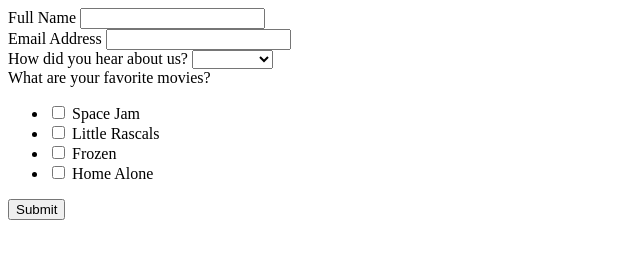
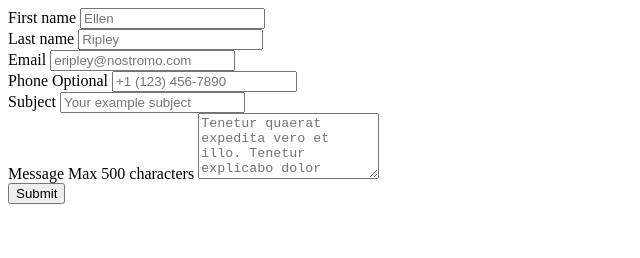
Before and after one commit to firatokay/testwebform, a plain HTML site: page public/index.html in a window 1280 px wide. Shown: the whole page, without its empty margins (0-640 px from the left). Drawn offline with Linux system fonts and the light colour scheme.

Commit message:
Update index.html

```diff
--- a/public/index.html
+++ b/public/index.html
@@ -5,57 +5,49 @@
     <meta name="viewport" content="width=device-width,initial-scale=1" />
   </head>
   <body>
-    <form method="POST" action="/api/submit">
-      <div class="input">
-        <label for="name">Full Name</label>
-        <input id="name" name="name" type="text" />
-      </div>
+<form action="https://workers-airtable-form.signalnerve.workers.dev/submit" method="POST">
+  <div>
+    <label for="first_name">First name</label>
+    <input type="text" name="first_name" id="first_name" autocomplete="given-name" placeholder="Ellen" required />
+  </div>
 
-      <div class="input">
-        <label for="email">Email Address</label>
-        <input id="email" name="email" type="email" />
-      </div>
+  <div>
+    <label for="last_name">Last name</label>
+    <input type="text" name="last_name" id="last_name" autocomplete="family-name" placeholder="Ripley" required />
+  </div>
 
-      <div class="input">
-        <label for="referers">How did you hear about us?</label>
-        <select id="referers" name="referers">
-          <option hidden disabled selected value></option>
-          <option value="Facebook">Facebook</option>
-          <option value="Twitter">Twitter</option>
-          <option value="Google">Google</option>
-          <option value="Bing">Bing</option>
-          <option value="Friends">Friends</option>
-        </select>
-      </div>
+  <div>
+    <label for="email">Email</label>
+      <input id="email" name="email" type="email" autocomplete="email" placeholder="eripley@nostromo.com" required />
+    </div>
+  </div>
 
-      <div class="checklist">
-        <label>What are your favorite movies?</label>
-        <ul>
-          <li>
-            <input id="m1" type="checkbox" name="movies" value="Space Jam" />
-            <label for="m1">Space Jam</label>
-          </li>
-          <li>
-            <input
-              id="m2"
-              type="checkbox"
-              name="movies"
-              value="Little Rascals"
-            />
-            <label for="m2">Little Rascals</label>
-          </li>
-          <li>
-            <input id="m3" type="checkbox" name="movies" value="Frozen" />
-            <label for="m3">Frozen</label>
-          </li>
-          <li>
-            <input id="m4" type="checkbox" name="movies" value="Home Alone" />
-            <label for="m4">Home Alone</label>
-          </li>
-        </ul>
-      </div>
+  <div>
+    <label for="phone">
+      Phone
+      <span>Optional</span>
+    </label>
+    <input type="text" name="phone" id="phone" autocomplete="tel" placeholder="+1 (123) 456-7890" />
+  </div>
 
-      <button type="submit">Submit</button>
-    </form>
+  <div>
+    <label for="subject">Subject</label>
+    <input type="text" name="subject" id="subject" placeholder="Your example subject" required />
+  </div>
+
+  <div>
+    <label for="message">
+      Message
+      <span>Max 500 characters</span>
+    </label>
+    <textarea id="message" name="message" rows="4" placeholder="Tenetur quaerat expedita vero et illo. Tenetur explicabo dolor voluptatem eveniet. Commodi est beatae id voluptatum porro laudantium. Quam placeat accusamus vel officiis vel. Et perferendis dicta ut perspiciatis quos iste. Tempore autem molestias voluptates in sapiente enim doloremque." required></textarea>
+  </div>
+
+  <div>
+    <button type="submit">
+      Submit
+    </button>
+  </div>
+</form>
   </body>
 </html>
```
